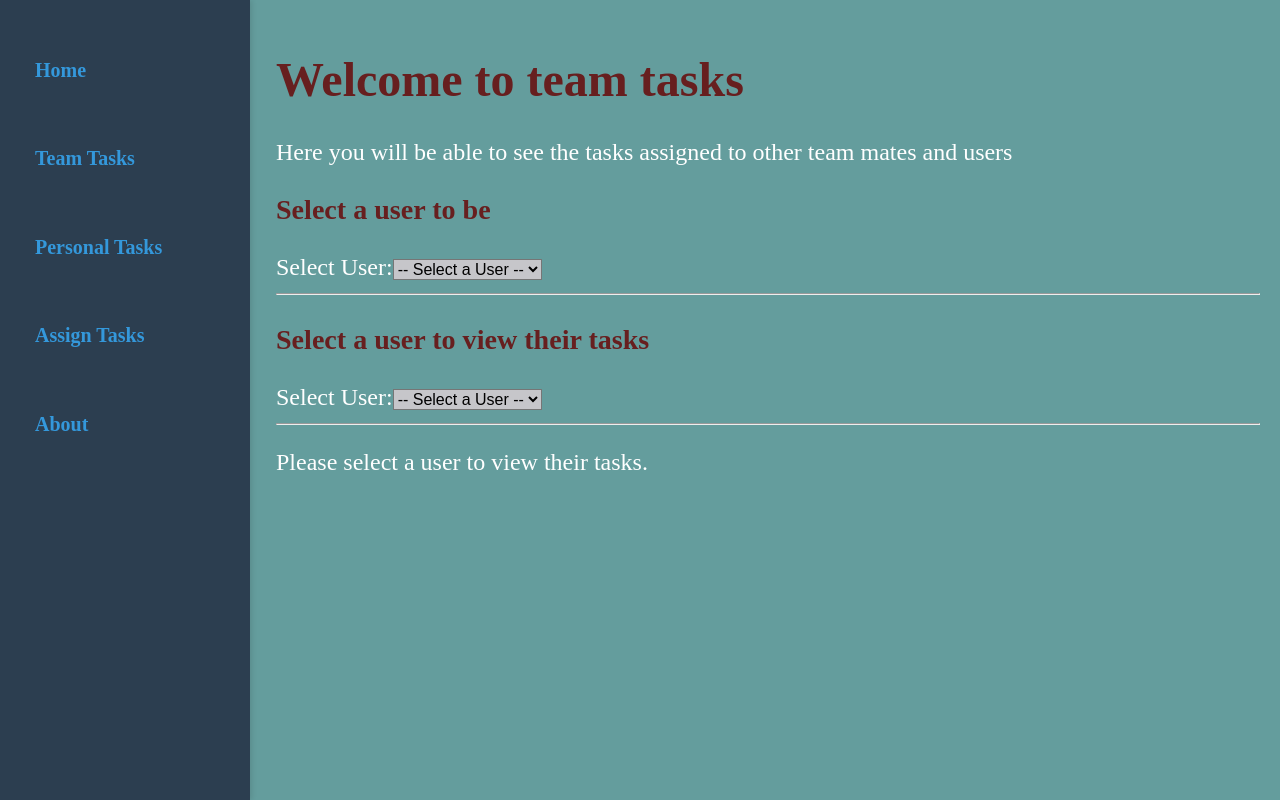
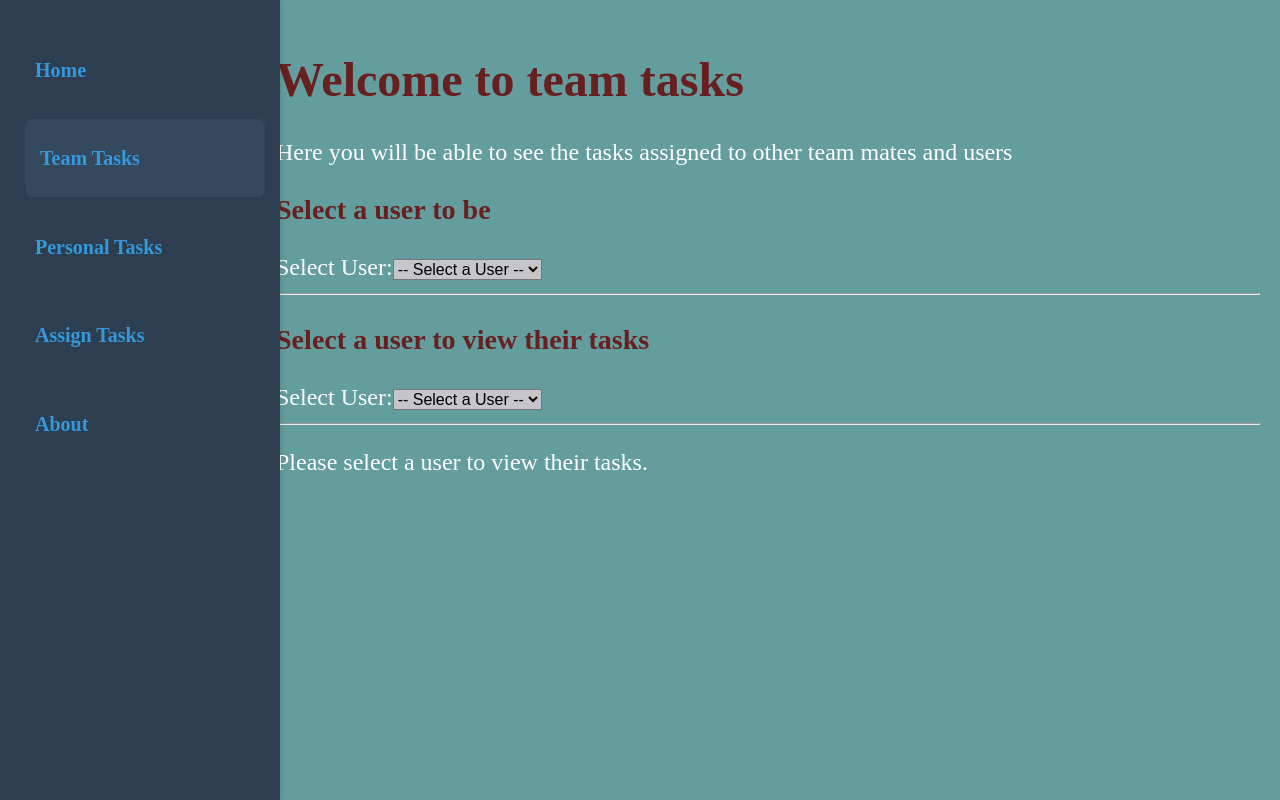
Before and after one commit to Krrithik/TaskManagerApp-React, a React (Vite) app: page /teamTasks in a window 1280 px wide. Built offline with nearby package versions, Linux system fonts and the light colour scheme.

Commit message:
made the sidebar link to stay on which ever page the user is in

```diff
--- a/src/components/PersonalTasks.jsx
+++ b/src/components/PersonalTasks.jsx
@@ -128,7 +128,7 @@
       {/* Display tasks of the selected user */}
       {selectedUser ? (
         <div>
-          <h2>Tasks for {selectedUser}:</h2>
+          <h3>Tasks for {selectedUser}:</h3>
           {selectedUserTasks.length > 0 ? (
              <>
             <div className="columns-container">
--- a/src/style.css
+++ b/src/style.css
@@ -52,6 +52,7 @@
 
 /* sidebar-styles */
 
+/* sidebar-styles */
 .sidebar {
     position: fixed;
     top: 0;
@@ -96,10 +97,11 @@
     margin-bottom: 10px;
   }
 
-  a:hover {
+  a:hover, a.active {
     background-color: #34495e;
     transform: translateX(5px);
   }
+
 /*
   a i {
     margin-right: 15px;
```
